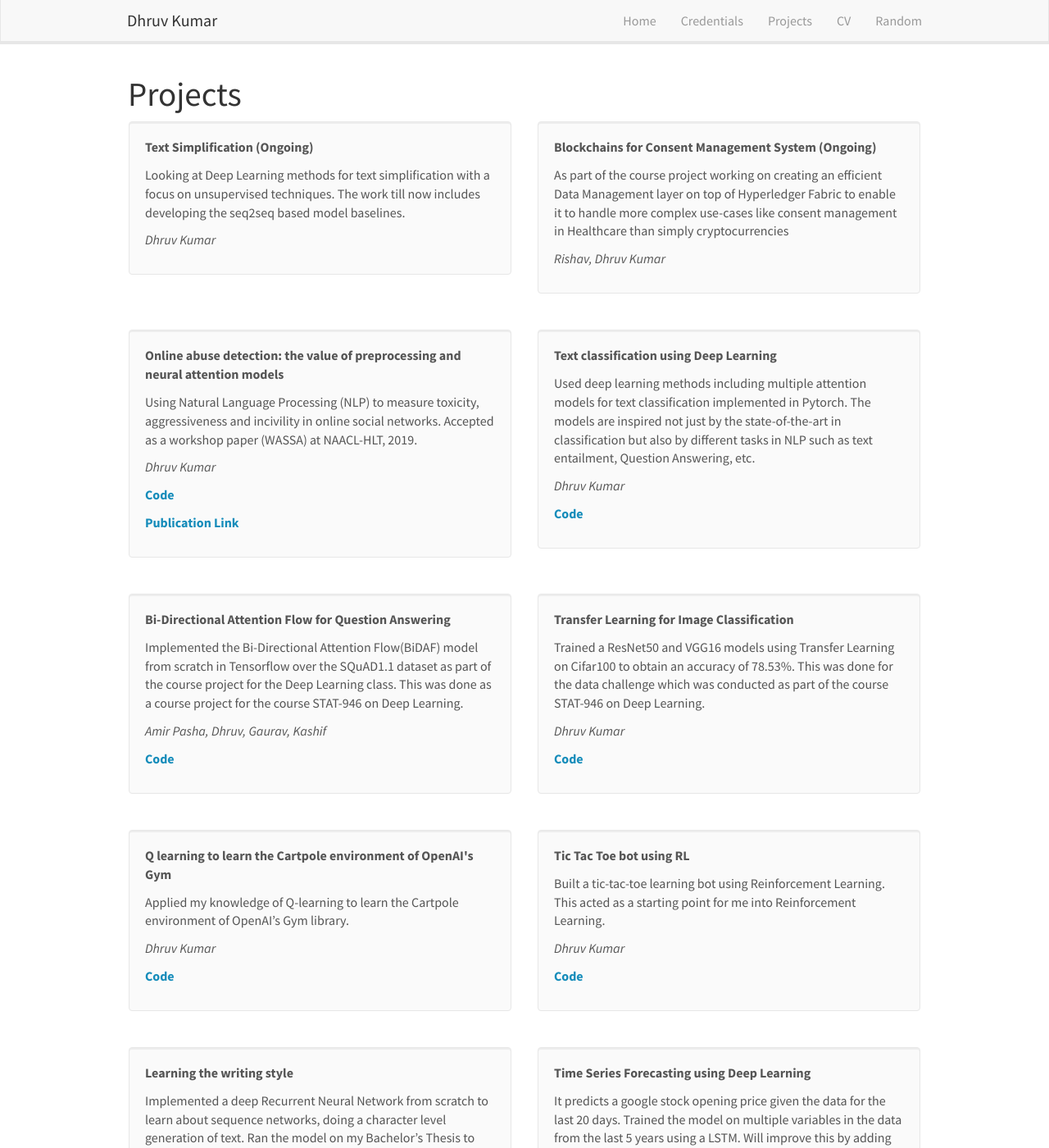
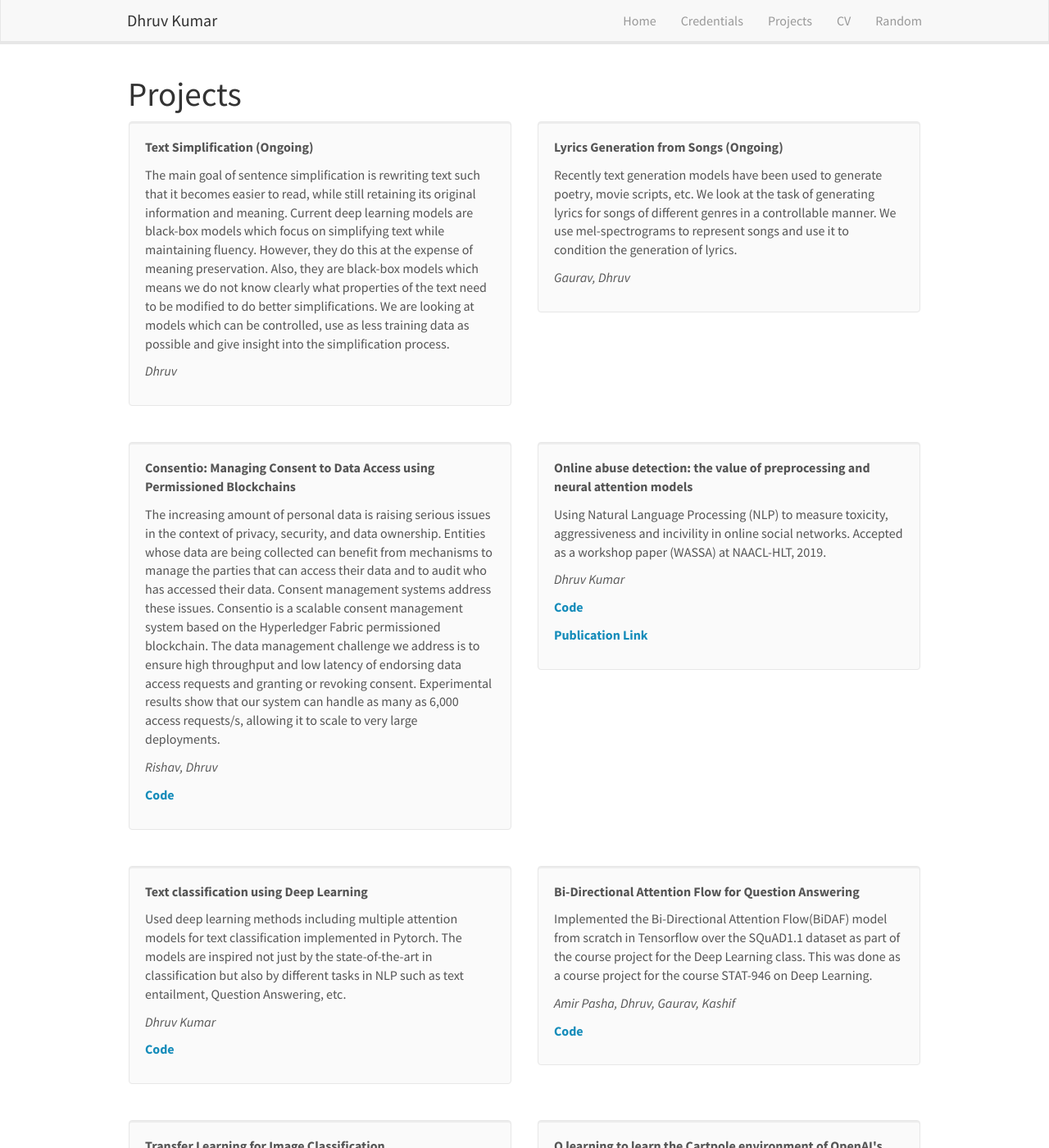
Before and after one commit to ddhruvkr/ddhruvkr.github.io, a Jekyll site: the page built from _pages/projects.md, in a window 1280 px wide and 1400 px high. Shown: the whole window at 82% size. Built offline with Jekyll 4.4.1, drawn with Linux system fonts in a browser that asks for light colours; nearby versions of some CDN libraries.

Commit message:
updating resume

```diff
--- a/_data/publist.yml
+++ b/_data/publist.yml
@@ -1,22 +1,40 @@
 - title: "Text Simplification (Ongoing)"
   image:
-  description: "Looking at Deep Learning methods for text simplification with a focus on unsupervised techniques. The work till now includes developing the seq2seq based model baselines."
-  authors: Dhruv Kumar
+  description: "The main goal of sentence simplification is rewriting text such that it becomes easier to read, while still retaining its original information and meaning.
+  Current deep learning models are black-box models which focus on simplifying text while maintaining fluency. However, they do this at the expense of meaning preservation.
+  Also, they are black-box models which means we do not know clearly what properties of the text need to be modified to do better simplifications.
+  We are looking at models which can be controlled, use as less training data as possible and give insight into the simplification process."
+  authors: Dhruv
   link:
     url:
     display:
   highlight: 1
   news2:
 
-- title: "Blockchains for Consent Management System (Ongoing)"
+- title: "Lyrics Generation from Songs (Ongoing)"
   image:
-  description: "As part of the course project working on creating an efficient Data Management layer on top of Hyperledger
-Fabric to enable it to handle more complex use-cases like consent management in Healthcare than simply
-cryptocurrencies"
-  authors: Rishav, Dhruv Kumar
+  description: "Recently text generation models have been used to generate poetry, movie scripts, etc. We look at the task of generating lyrics for songs of different genres in a controllable manner.
+  We use mel-spectrograms to represent songs and use it to condition the generation of lyrics."
+  authors: Gaurav, Dhruv
   link:
     url:
     display:
+  highlight: 1
+  news2:
+
+
+- title: "Consentio: Managing Consent to Data Access using Permissioned Blockchains"
+  image:
+  description: "The increasing amount of personal data is raising serious issues in the context of privacy, security, and data ownership.
+Entities whose data are being collected can benefit from mechanisms to manage the parties that can access their data and to audit who has accessed their data.
+Consent management systems address these issues.
+Consentio is a scalable consent management system based on the Hyperledger Fabric permissioned blockchain.
+The data management challenge we address is to ensure high throughput and low latency of endorsing data access requests and granting or revoking consent.
+Experimental results show that our system can handle as many as 6,000 access requests/s, allowing it to scale to very large deployments."
+  authors: Rishav, Dhruv
+  link:
+    url: https://github.com/ddhruvkr/Consentio
+    display:  Code
   highlight: 1
   news2:
 
```
Also changed, not shown: _pages/home.md (+2 -2 lines), 1 other file.
